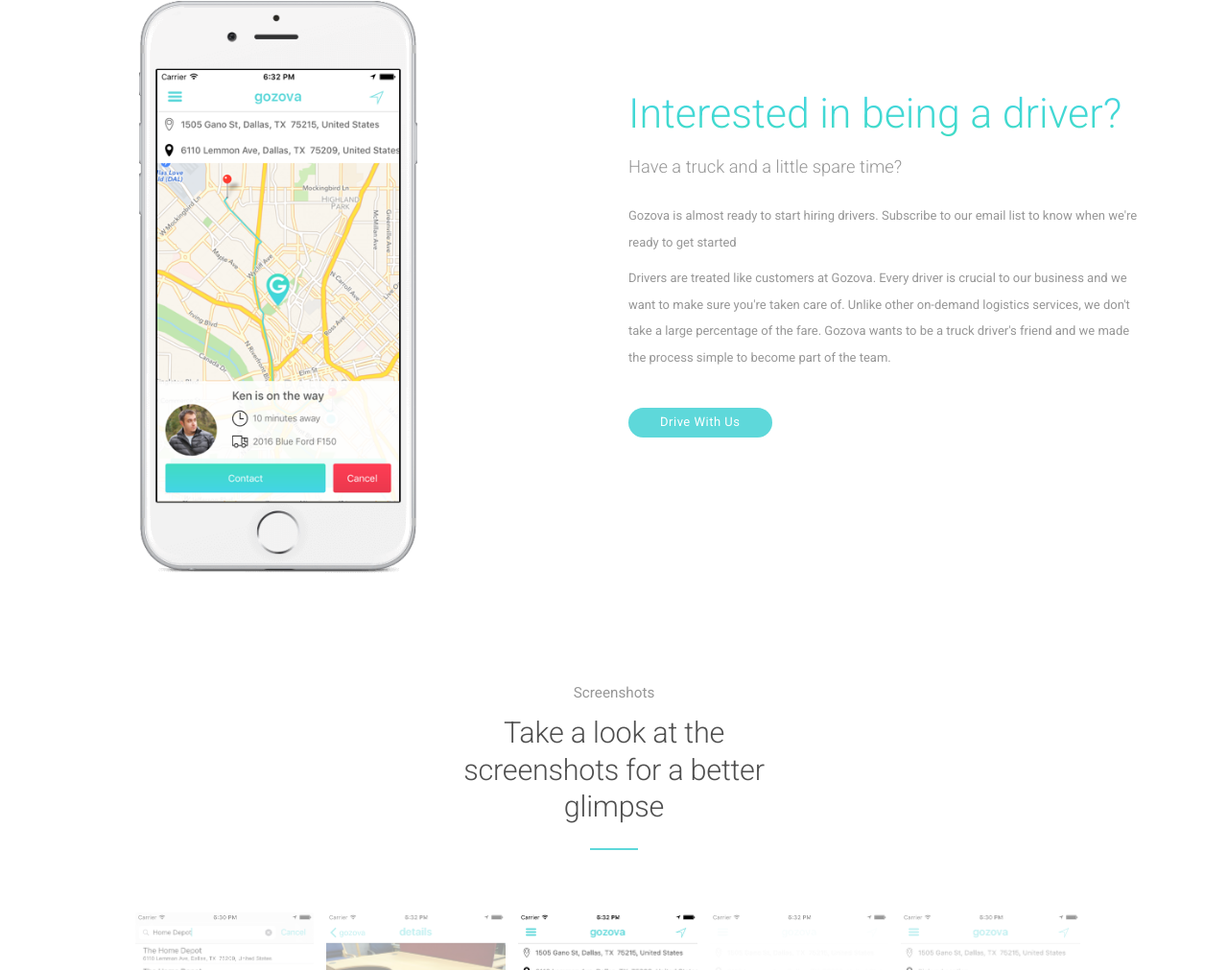
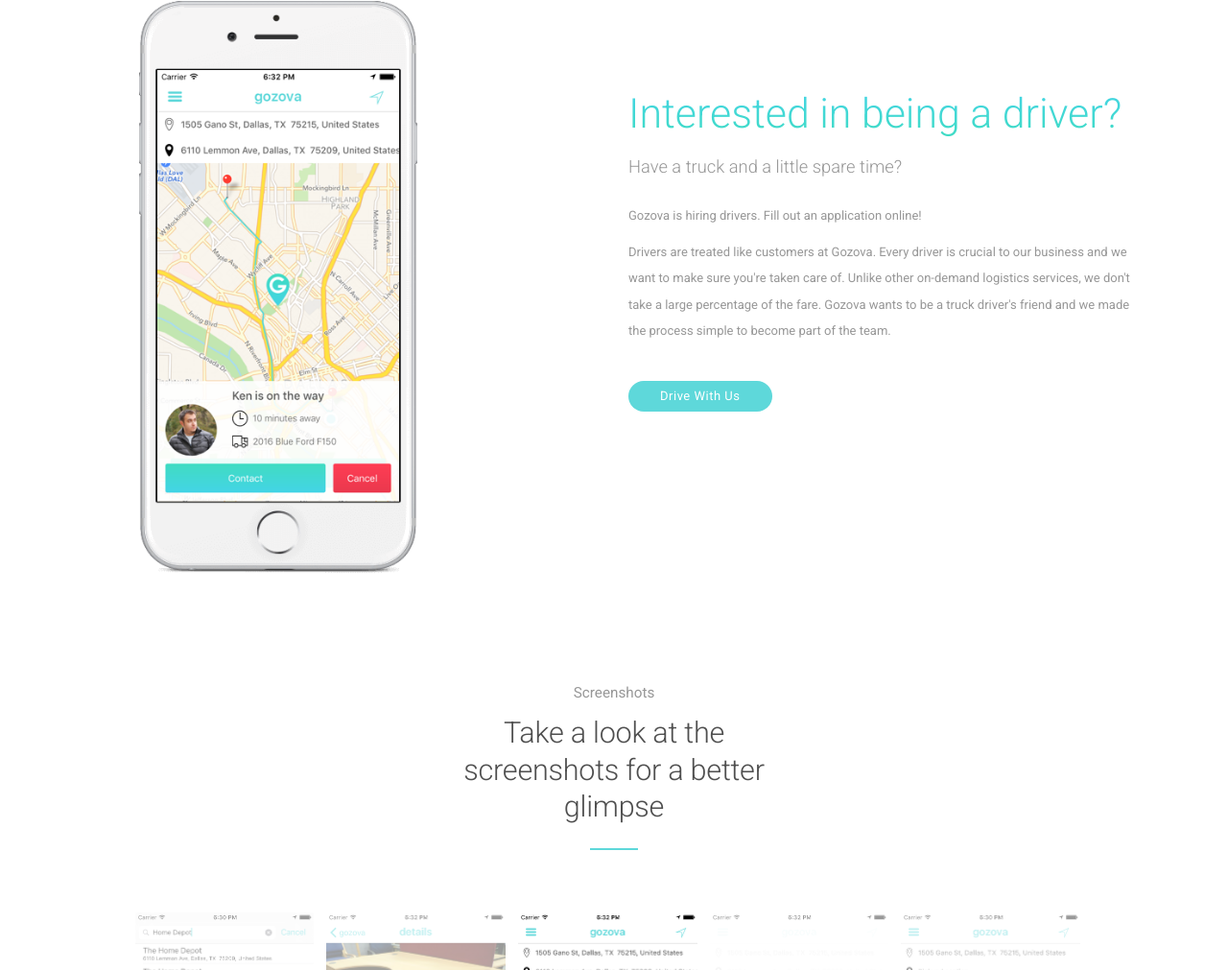
Before and after one commit to gozova/gozova.github.io, a plain HTML site: page index.html in a window 1280 px wide. Shown: the part 3312-4323 px from the top of the page at 96% size. Drawn offline with Linux system fonts and the light colour scheme.

Commit message:
Fixed pre-launch text

```diff
--- a/index.html
+++ b/index.html
@@ -372,8 +372,7 @@
 				<h5 class="light">Have a truck and a little spare time?</h5>
 
 				<p class="m-xsmall-top">
-					Gozova is almost ready to start hiring drivers. Subscribe to our
-					email list to know when we're ready to get started
+					Gozova is hiring drivers. Fill out an application online!
 				</p>
 				<p>
 					Drivers are treated like customers at Gozova. Every driver is crucial to our business and we want to make sure you're taken care of. Unlike other on-demand logistics services, we don't take a large percentage of the fare. Gozova wants to be a truck driver's friend and we made the process simple to become part of the team.
```
